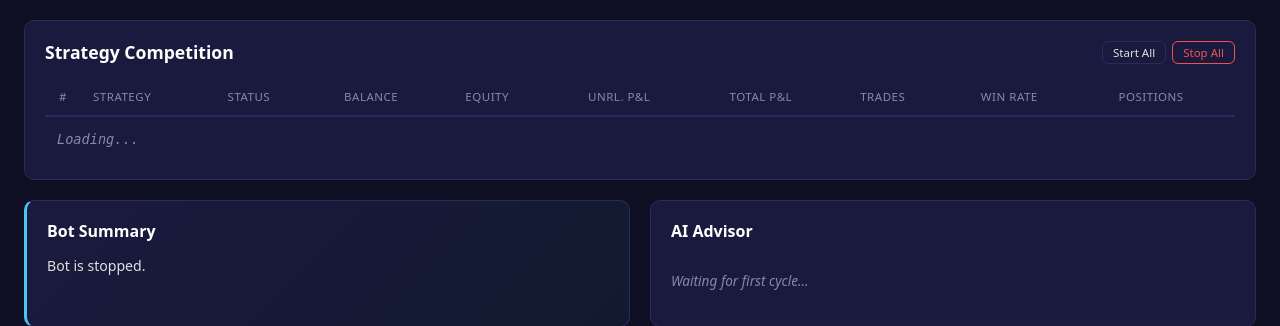
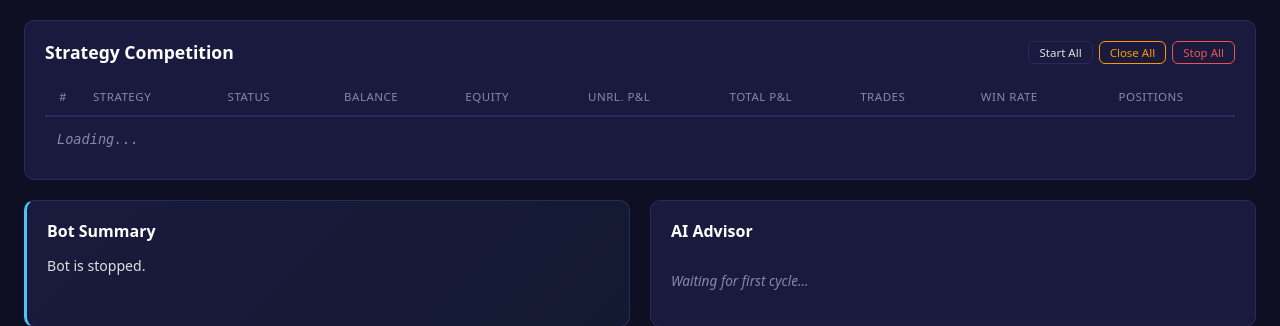
Before and after one commit to otherworld-dev/Stockio, a Python web app: template src/stockio/templates/dashboard.html in a window 1280 px wide. Shown: the part 95-421 px from the top of the page. Run offline with Jinja, Linux system fonts and the light colour scheme; the template is opened without the code that fills it, so the values that code supplies are empty.

Commit message:
Add close-all buttons per strategy and batch close for all strategies
- Per-row Close button appears when a strategy has open positions
- Batch Close All button in leaderboard header (with confirmation)
- Both use existing /api/instances/<name>/close-all endpoint

```diff
--- a/src/stockio/templates/dashboard.html
+++ b/src/stockio/templates/dashboard.html
@@ -511,6 +511,7 @@
       <span id="leaderboardTotal" class="leaderboard-total"></span>
       <span style="margin-left:auto;display:flex;gap:6px">
         <button class="ctrl-btn" style="font-size:0.72rem;padding:3px 10px" onclick="startAllStrategies()">Start All</button>
+        <button class="ctrl-btn" style="font-size:0.72rem;padding:3px 10px;border-color:#ff9800;color:#ff9800" onclick="closeAllStrategies()">Close All</button>
         <button class="ctrl-btn" style="font-size:0.72rem;padding:3px 10px;border-color:var(--red);color:var(--red)" onclick="stopAllStrategies()">Stop All</button>
       </span>
     </div>
@@ -2227,7 +2228,10 @@ async function refreshLeaderboard() {
       <td class="num">${s.total_trades || 0}</td>
       <td class="num">${winRateHtml}</td>
       <td class="num">${s.open_positions}</td>
-      <td><button class="strategy-btn ${btnCls}" onclick="toggleStrategy('${escHtml(s.name)}')">${btnLabel}</button></td>
+      <td style="display:flex;gap:4px">
+        <button class="strategy-btn ${btnCls}" onclick="toggleStrategy('${escHtml(s.name)}')">${btnLabel}</button>
+        ${s.open_positions > 0 ? '<button class="strategy-btn" style="border-color:var(--red);color:var(--red)" onclick="closeAllStrategy(\'' + escHtml(s.name) + '\')">Close</button>' : ''}
+      </td>
     </tr>`;
   }).join('');
 }
@@ -2239,6 +2243,20 @@ async function toggleStrategy(name) {
   const action = strategy && strategy.running ? 'stop' : 'start';
   await fetch(`/api/instances/${name}/${action}`, { method: 'POST' });
   setTimeout(refreshLeaderboard, 1000);
+}
+
+async function closeAllStrategy(name) {
+  if (!confirm('Close all open positions for ' + name + '?')) return;
+  await fetch('/api/instances/' + name + '/close-all', { method: 'POST' });
+  setTimeout(refreshLeaderboard, 1500);
+}
+
+async function closeAllStrategies() {
+  if (!confirm('Close ALL positions across ALL strategies?')) return;
+  for (const name of ['trend', 'meanrev', 'momentum', 'llm']) {
+    await fetch('/api/instances/' + name + '/close-all', { method: 'POST' });
+  }
+  setTimeout(refreshLeaderboard, 2000);
 }
 
 async function startAllStrategies() {
```
